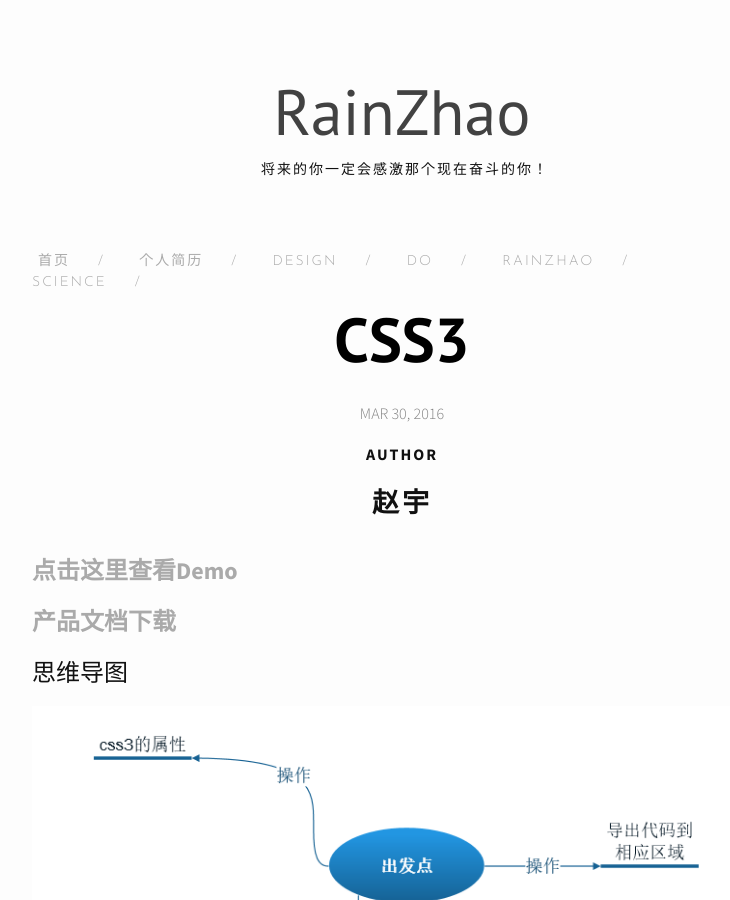
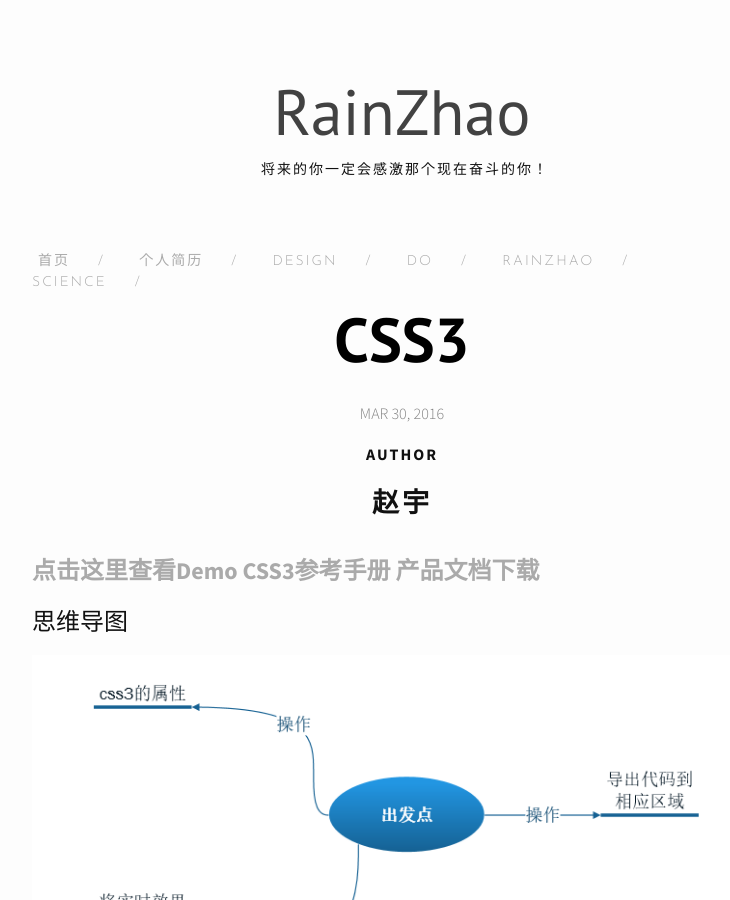
Before and after one commit to rainzhao/rainzhao.github.io.old, a Jekyll site: the page built from _posts/2016-03-30-cs3.markdown, in a window 1280 px wide and 900 px high. Shown: the whole window, without its empty margins (238-968 px from the left). Built offline with Jekyll 4.4.1, drawn with Linux system fonts in a browser that asks for light colours; nearby versions of some CDN libraries.

Commit message:
add css3chm

```diff
--- a/_posts/2016-03-30-cs3.markdown
+++ b/_posts/2016-03-30-cs3.markdown
@@ -9,7 +9,7 @@ author: "赵宇"
 
 
 <a href="http://rainzhao.github.io/css3/"><strong>点击这里查看Demo</strong></a>
-
+<a href="http://css.doyoe.com"><strong>CSS3参考手册</strong></a>
 <a href="{{ site.url }}/assets/css3doc.doc"><strong>产品文档下载</strong></a>
 <p>思维导图</p>
 <img src="{{ site.url }}/assets/css2.png" alt="思维导图">
```
